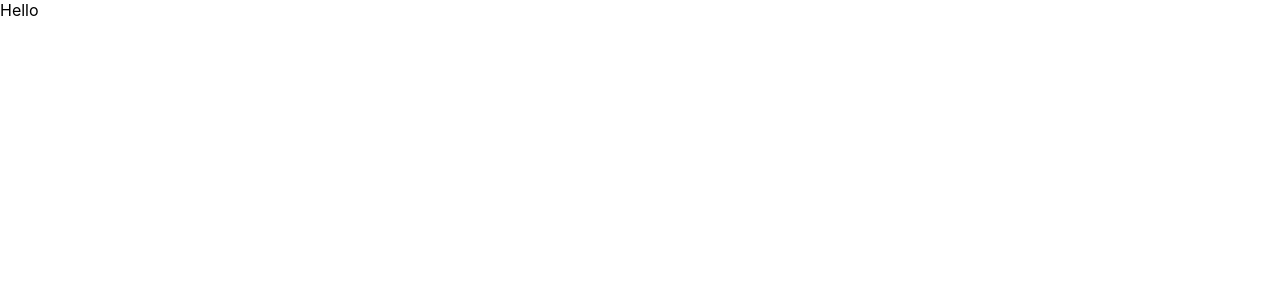
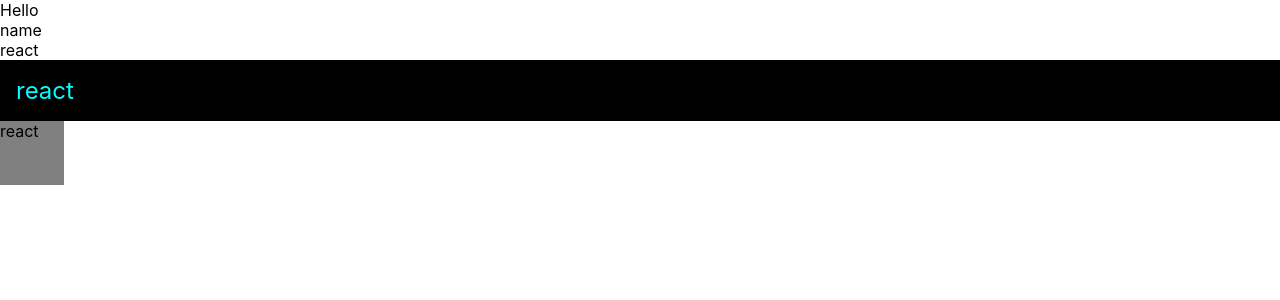
Before and after one commit to oyunojino/Basic_React, a React (Create React App) app in the folder begin-react/: page / in a window 1280 px wide. Shown: the top 300 px of the page. Built offline with nearby package versions, Linux system fonts and the light colour scheme.

Commit message:
JSX 규칙

```diff
--- a/begin-react/src/App.js
+++ b/begin-react/src/App.js
@@ -3,12 +3,39 @@
 
 import Hello from './Hello';
 //                '.Hello(.js)'
+import './App.css';
 
 function App() {
+  const name = 'react';
+  const style = {
+    // background-color = backgroundColor(camelCase)
+    backgroundColor: 'black',
+    color: 'aqua',
+    fontSize: 24, // 기본 단위 px
+    padding: '1rem'
+  };
   return (
-    <div>
+    // ### JSX 규칙 ###
+    //  1. 태그는 꼭 닫혀야 한다.
+    //    ex)<Hello />, <div> </div>
+    //  2. 두개 이상의 태그는 감싸줘야한다.
+    //    ex) Fragments : <></>
+    //  3. JSX 내부에서 javascript값을 보여줄 땐 {} 감싸야한다.
+    //    ex) <div>{name}</div>
+    //  4. JSX 내부에서 style을 넣을 땐 문자열이 아닌 객체 형태로 추가
+    //    ex) <div style={style}>{name}</div>
+    //        <div className='gray-box'>{name}</div>
+    //  5. 주석 작성
+    //    ex) {/*  */} or //
+
+    <>
       <Hello />
-    </div>
+      <div>name</div>
+      <div>{name}</div>
+      <div style={style}>{name}</div>
+      <div className='gray-box'>{name}</div>
+    </>
+
   );
 }
 
--- a/begin-react/src/index.js
+++ b/begin-react/src/index.js
@@ -10,6 +10,9 @@ root.render(
     <App />
   </React.StrictMode>
 );
+// 페이지에서 id = 'root'인 것을 찾아서 <App />을 넣겠다
+
+
 
 // If you want to start measuring performance in your app, pass a function
 // to log results (for example: reportWebVitals(console.log))
```
